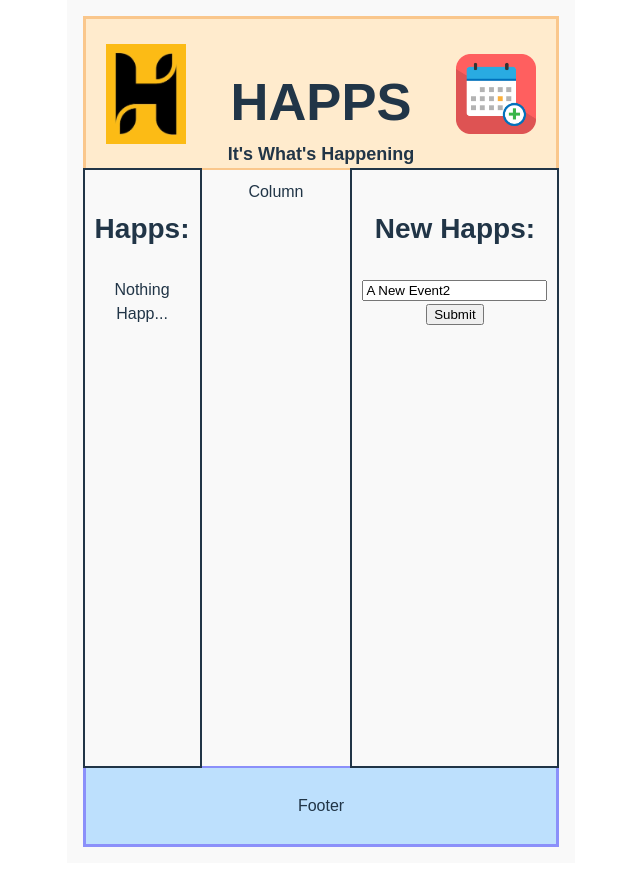
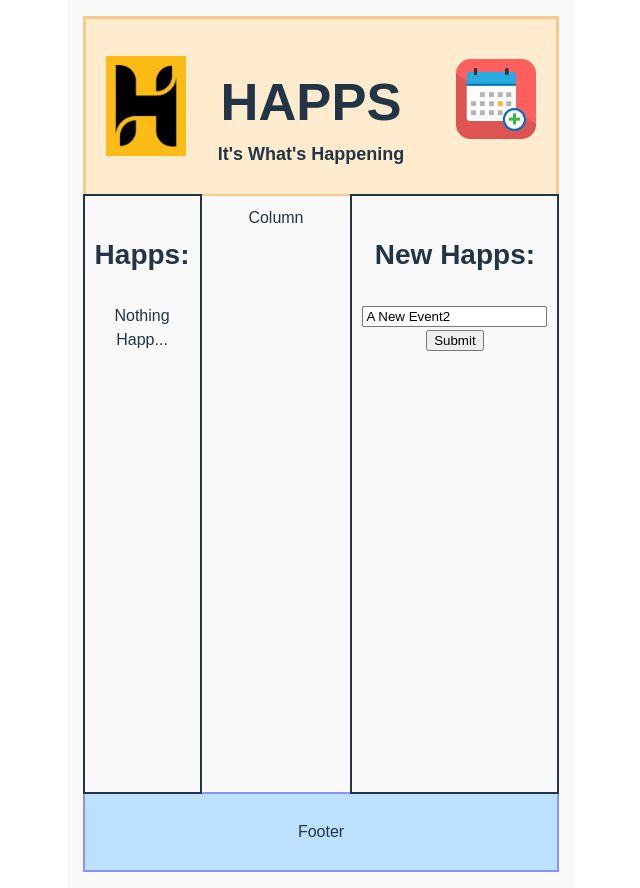
Before and after one commit to wblaiklock/Capstone_Frontend, a React (Vite) app: page / in a window 1280 px wide. Shown: the whole page, without its empty margins (319-959 px from the left). Before the commit the page ends 863 px from the top, so only its background shows below. Built offline with nearby package versions, Linux system fonts and the light colour scheme.

Commit message:
Added Add Link + style

```diff
--- a/src/App.css
+++ b/src/App.css
@@ -54,6 +54,7 @@ h3 {
   border:solid;
   border-color:#8b90fa;
   border-top:none;
+  border-width: 2px;
 }
 
 /* Container for flexboxes */
@@ -91,6 +92,41 @@ h3 {
   border-color: rgb(250, 199, 140);
   border-bottom-color: #8b90fa;
 }
+
+#add {
+  transition: transform 0.12s ease-in-out;
+}
+
+#add:hover {
+  transform: scale(1.1); /* Enlarges the button by 20% */
+}
+
+#logo{
+
+  object-fit: scale-down;
+  width: 80px;
+  margin: 20px
+}
+
+#add{
+  width: 80px;
+  object-fit: scale-down;
+  margin: 20px;
+  margin-right:40px;
+
+}
+
+h4 {
+  margin: 0;
+  font-size: 18px;
+}
+
+
+
+
+
+
+
 
 
 /* Responsive layout - makes the three columns stack on top of each other instead of next to each other */
@@ -133,22 +169,3 @@ button:focus-visible {
     background-color: #f9f9f9;
   }
 }
-
-#logo{
-
-  object-fit: scale-down;
-  max-width: 80px;
-  margin: 20px
-}
-
-#add{
-  max-width: 80px;
-  object-fit: scale-down;
-  margin: 20px
-
-}
-
-h4 {
-  margin: 0;
-  font-size: 18px;
-}
--- a/src/pages/Main.jsx
+++ b/src/pages/Main.jsx
@@ -36,7 +36,7 @@ function Main() {
               <h2 >HAPPS
               </h2> <h4>It's What's Happening</h4>
             </div>
-            <img src="../img/add-event-icon.png" id="add"/>
+            <a href="./New" id="add"><img src="../img/add-event-icon.png" id="add"/></a>
         </div>
 
         <div className="row">
```
